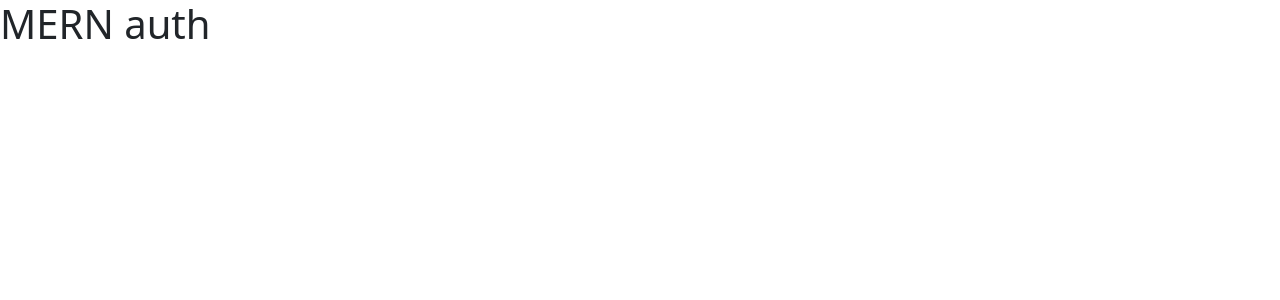
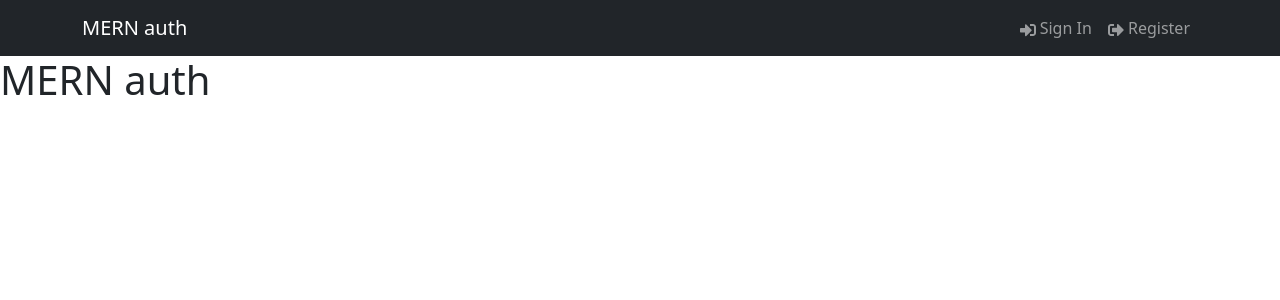
Before and after one commit to Shamoleambo/MERN-auth, a React (Vite) app in the folder frontend/: page / in a window 1280 px wide. Shown: the top 300 px of the page. Built offline with nearby package versions, Linux system fonts and the light colour scheme.

Commit message:
feat: create the Header component

```diff
--- a/frontend/src/App.jsx
+++ b/frontend/src/App.jsx
@@ -1,6 +1,9 @@
+import Header from './components/Header'
+
 const App = () => {
   return (
     <>
+      <Header />
       <h1>MERN auth</h1>
     </>
   )
--- /dev/null
+++ b/frontend/src/components/Header.jsx
@@ -0,0 +1,27 @@
+import { Navbar, Container, Nav } from 'react-bootstrap'
+import { FaSignInAlt, FaSignOutAlt } from 'react-icons/fa'
+
+const Header = () => {
+  return (
+    <header>
+      <Navbar bg='dark' variant='dark' expand='lg' collapseOnSelect>
+        <Container>
+          <Navbar.Brand href='/'>MERN auth</Navbar.Brand>
+          <Navbar.Toggle aria-controls='basic-navbar-nav' />
+          <Navbar.Collapse id='basic-navbar-nav'>
+            <Nav className='ms-auto'>
+              <Nav.Link href='/login'>
+                <FaSignInAlt /> Sign In
+              </Nav.Link>
+              <Nav.Link href='/register'>
+                <FaSignOutAlt /> Register
+              </Nav.Link>
+            </Nav>
+          </Navbar.Collapse>
+        </Container>
+      </Navbar>
+    </header>
+  )
+}
+
+export default Header
```
